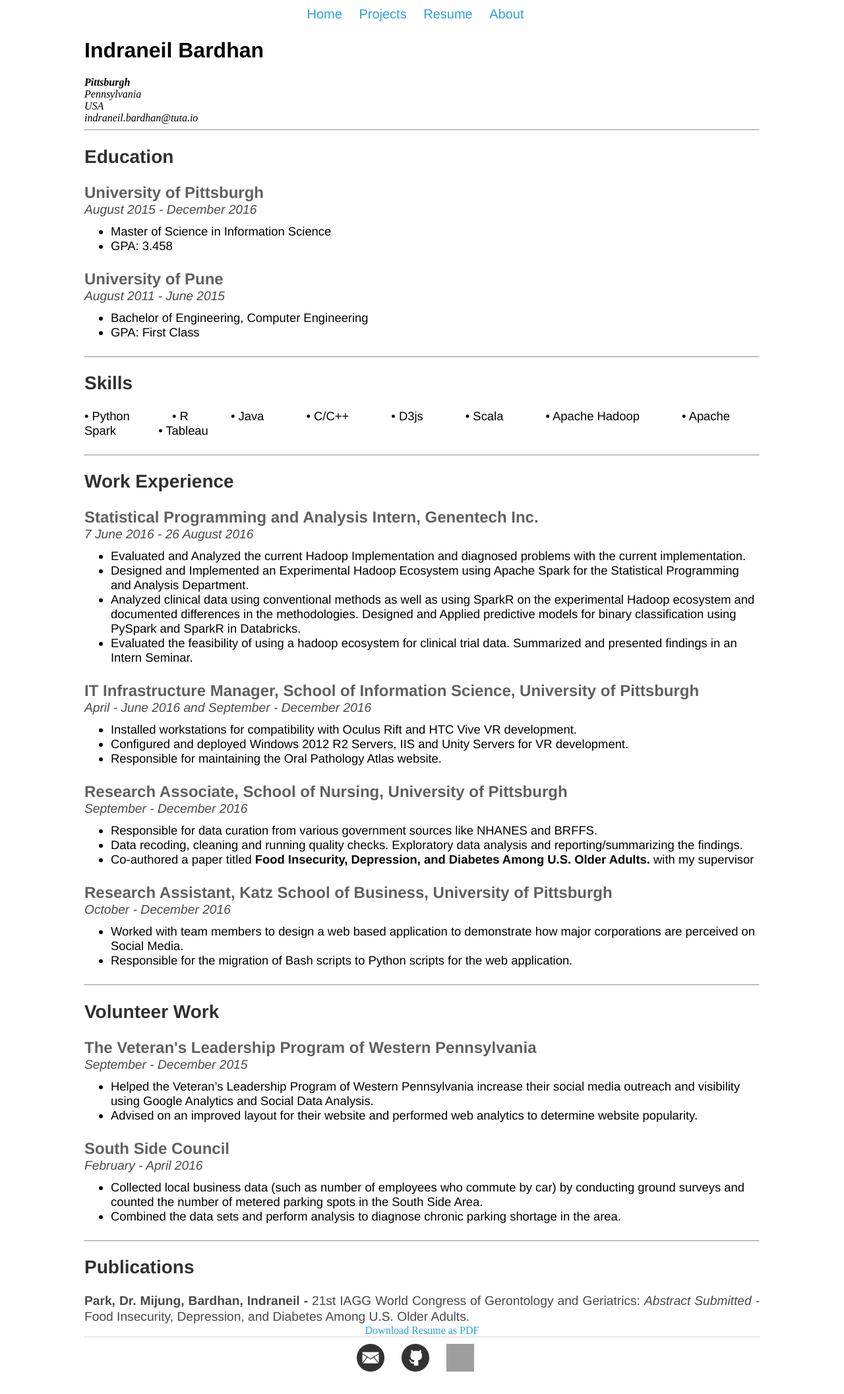
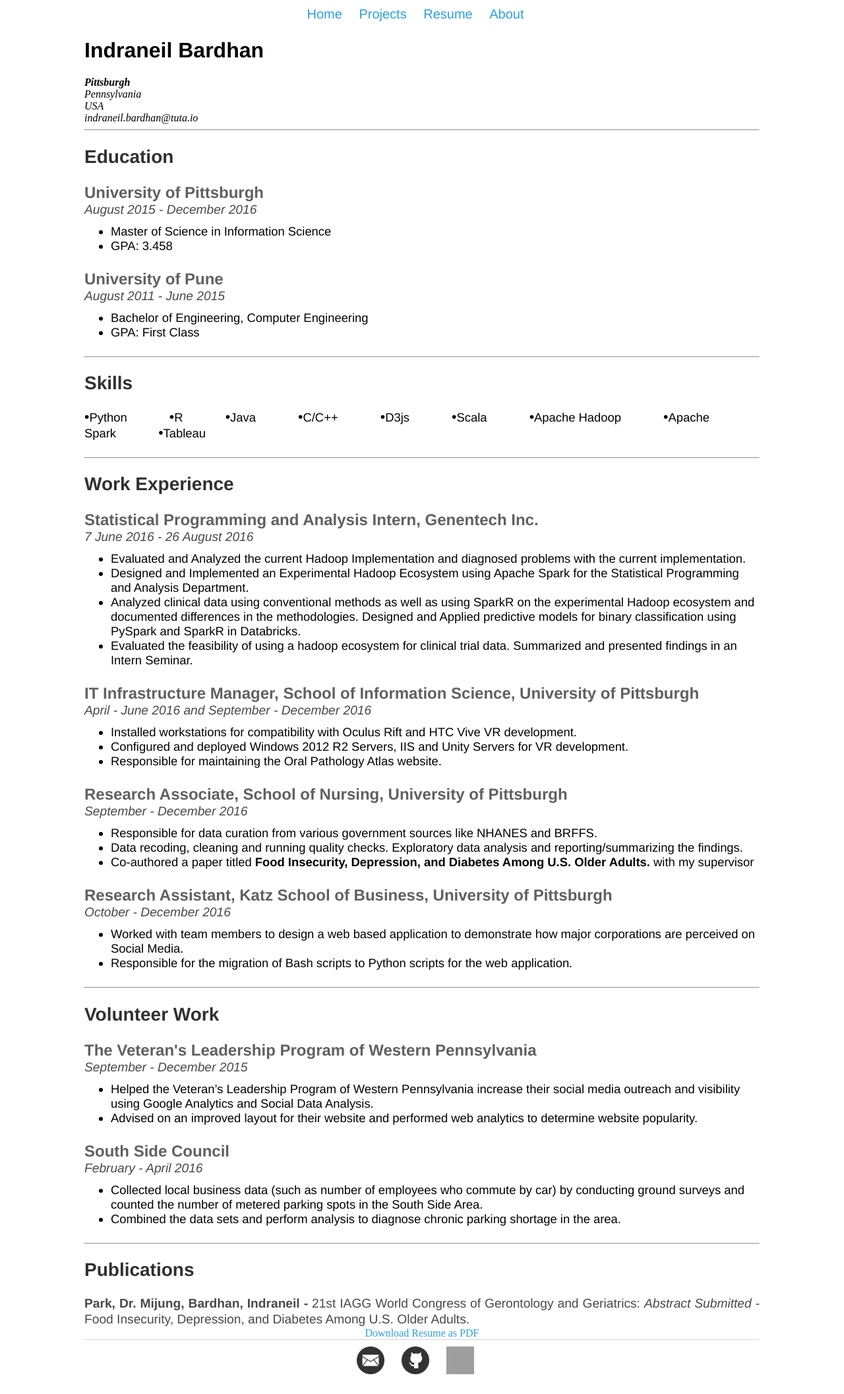
Before and after one commit to NeilBardhan/neilbardhan.github.io, a Jekyll site: the page built from resume/index.html, in a window 1280 px wide. Shown: the whole page at 66% size. Built offline with Jekyll 4.4.1, drawn with Linux system fonts in a browser that asks for light colours; grey boxes are pictures that could not be loaded.

Commit message:
Update main.css

```diff
--- a/css/main.css
+++ b/css/main.css
@@ -70,8 +70,8 @@ p {
 }
 
 ul.skills li:before {
-    content: "• ";
-    font-size: 100%;
+    content: "•";
+    font-size: 1.15em;
 }
 
 ul.skills li {
```
